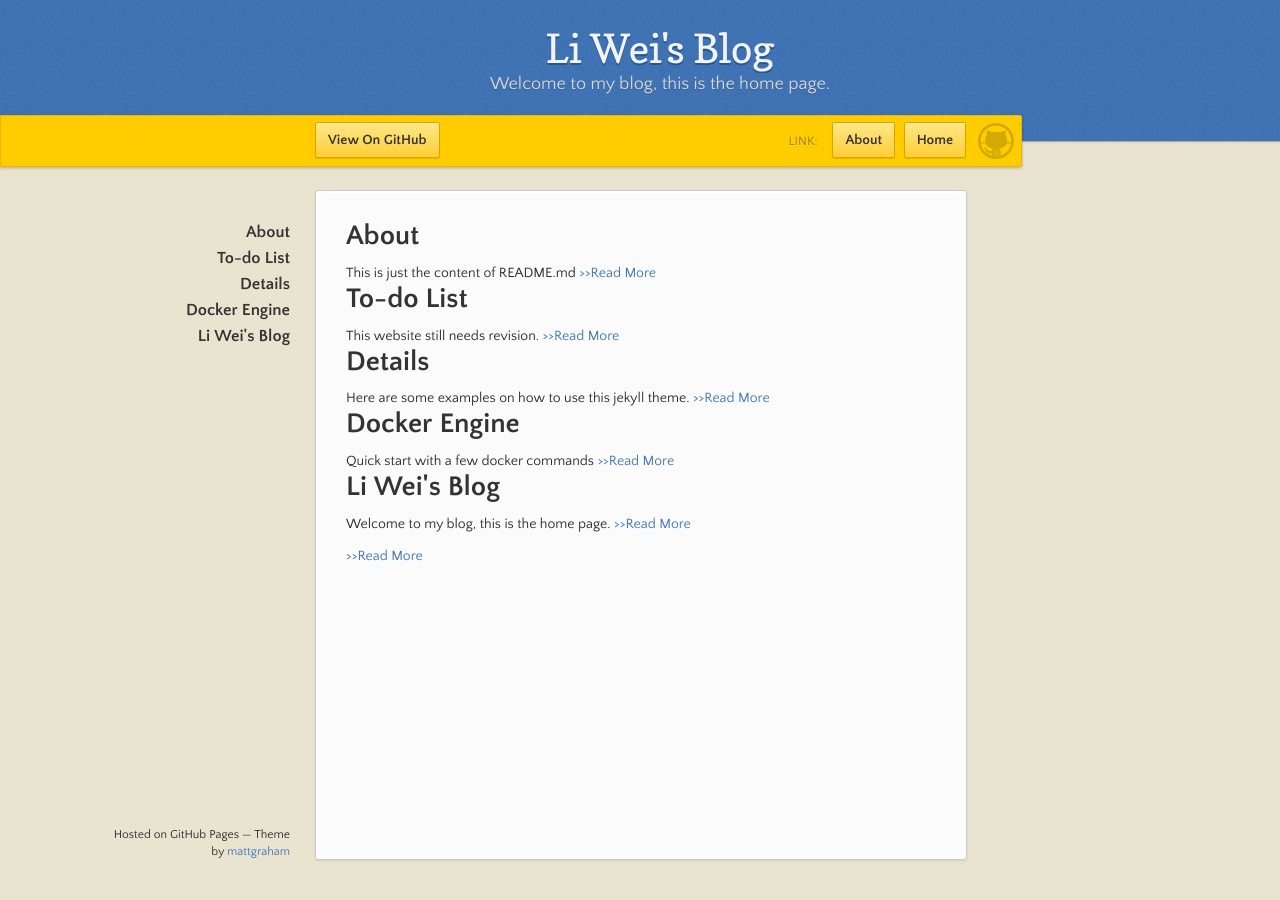
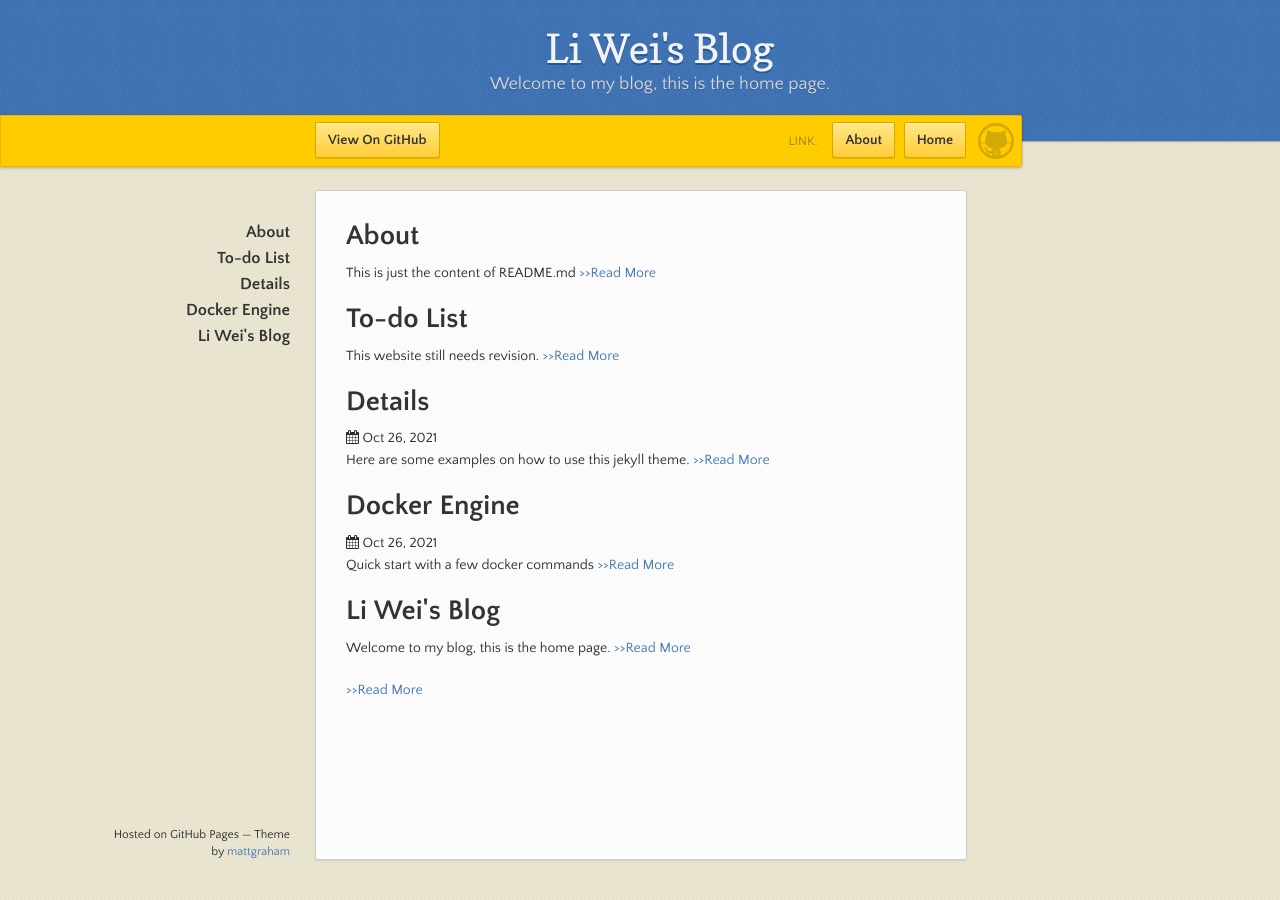
Before and after one commit to weili-git/weili-git.github.io.old, a Jekyll site: the page built from index.md, in a window 1280 px wide. Built offline with Jekyll 4.4.1, drawn with Linux system fonts in a browser that asks for light colours.

````diff
--- a/_layouts/home.html
+++ b/_layouts/home.html
@@ -3,6 +3,7 @@
   <head>
     <meta charset="utf-8">
     <meta http-equiv="X-UA-Compatible" content="IE=edge">
+    <link rel="stylesheet" href="https://cdn.staticfile.org/font-awesome/4.7.0/css/font-awesome.css">
 
 {% seo %}
     <link rel="stylesheet" href="{{ '/assets/css/style.css?v=' | append: site.github.build_revision | relative_url }}">
@@ -46,9 +47,19 @@
       </nav>
       <section>
 
-        {% for page1 in site.pages %}
-          <h1>{{ page1.title }}</h1>{{ page1.description }} <a href="{{ page1.url }}">>>Read More</a> <br>
-        {% endfor %}
+
+          {% for page_ in site.pages %}
+          <div style="margin-bottom: 20px;">
+            <h1>{{ page_.title }}</h1>
+            {% if page_.date != nil %}
+            <div>
+              <i class="fa fa-calendar"></i> {{ page_.date | date: "%b %-d, %Y" }}
+            </div>
+            {% endif %}
+            {{ page_.description }} <a href="{{ page_.url }}">>>Read More</a> <br>
+          </div>
+          {% endfor %}
+
 
         {{ content }}
 
--- a/details.md
+++ b/details.md
@@ -2,6 +2,7 @@
 layout: default
 title: Details
 description: Here are some examples on how to use this jekyll theme.
+date:  2021-10-26 12:57:11 +0800
 ---
 
 Text can be **bold**, _italic_, or ~~strikethrough~~.
--- a/docker-engine.md
+++ b/docker-engine.md
@@ -3,6 +3,7 @@ layout: default
 title:  Docker Engine
 date:   2021-10-26 12:57:11 +0800
 description: Quick start with a few docker commands
+date:  2021-10-26 12:57:11 +0800
 # categories: Docker
 # permalink: /:categories/:title
 ---
@@ -87,6 +88,6 @@ docker build -t image-name[:tag] .
 docker run -it image-name[:tag]
 ```
 ## 4.4 History
-``bash
+```bash
 docker history image-id
 ```
````
Also changed, not shown: TODO.md (+2 -1 lines), 10 other files.
